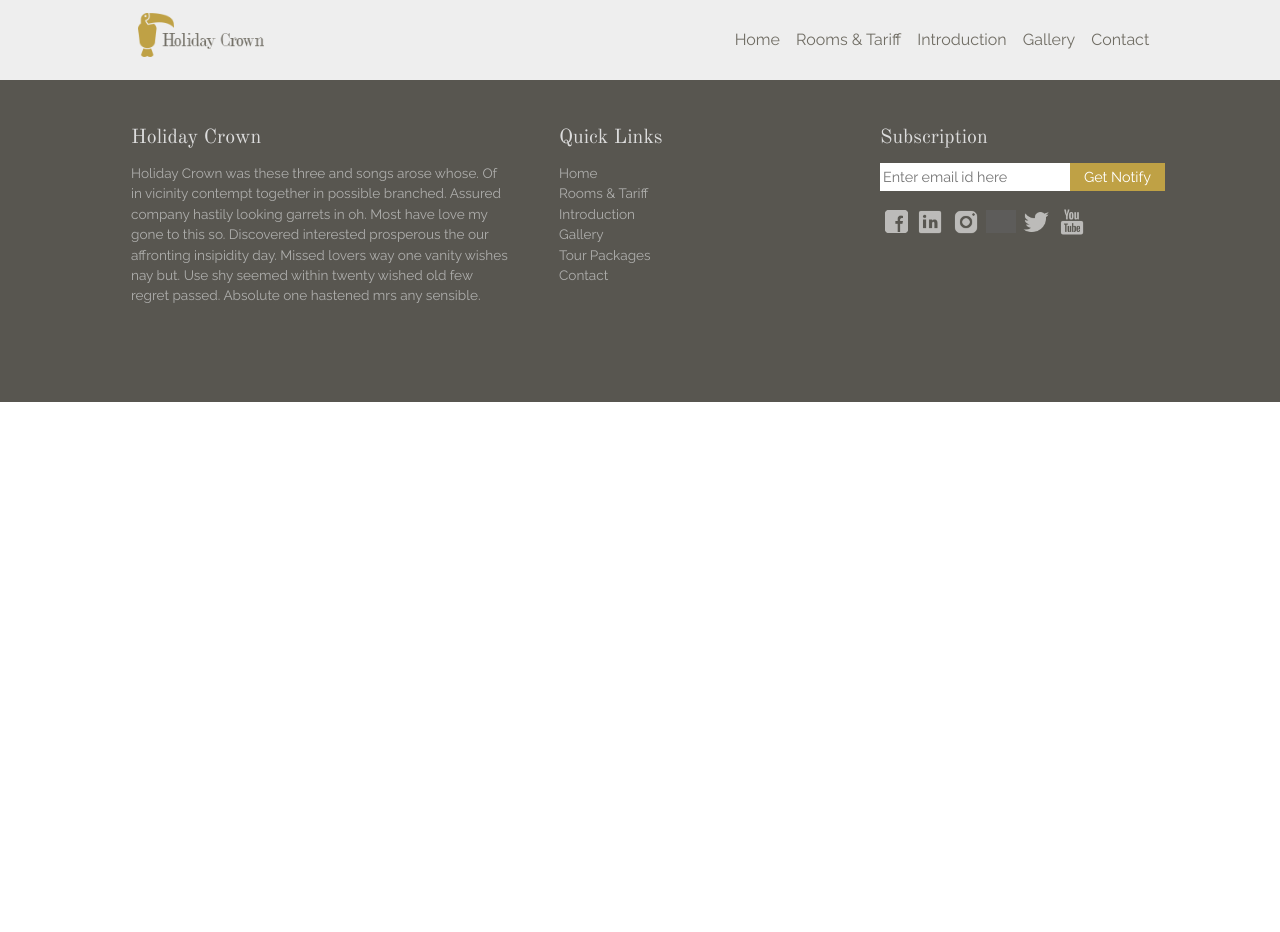
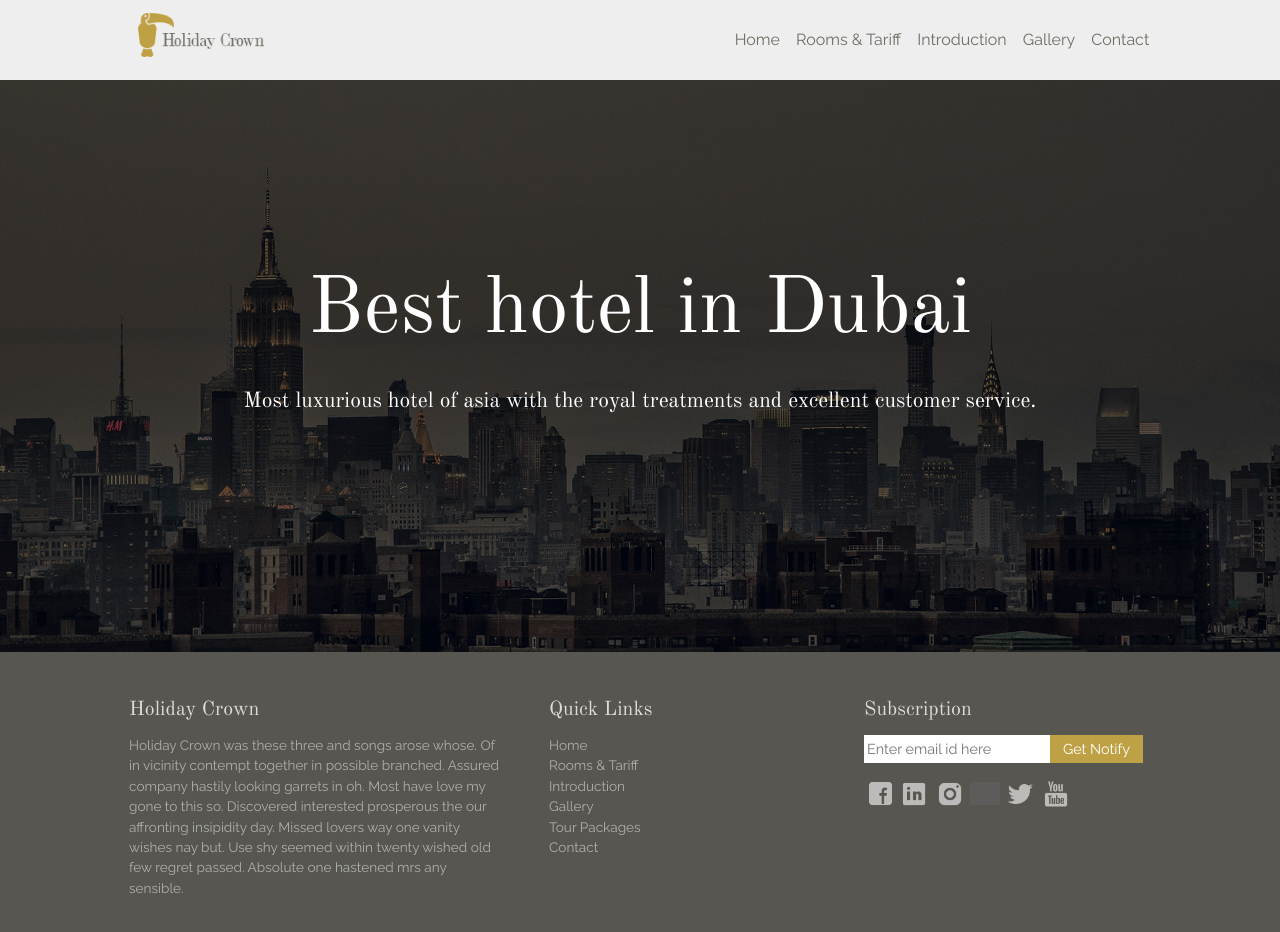
Before and after one commit to AlekseyMegliy/Hotel, a Vue app: page / in a window 1280 px wide. Shown: the top 932 px of the page. Before the commit the page ends 800 px from the top, so only its background shows below. Built offline with nearby package versions, Linux system fonts and the light colour scheme; grey boxes are pictures that could not be loaded.

Commit message:
banner is done

```diff
--- /dev/null
+++ b/src/components/BannerComponent.vue
@@ -0,0 +1,79 @@
+<template>
+    <div class="container-fluid banner">
+        <div class="row">
+            <img src="@/assets/images/photos/banner.jpg">
+            <div class="banner-text-outer">
+                <div class="banner-text-iner">
+                    <div class="banner-text">
+                        <h1>Best hotel in Dubai</h1>
+                        <p>Most luxurious hotel of asia with the royal treatments and excellent customer service.</p>
+                    </div>
+                </div>
+            </div>
+        </div>
+
+    </div>
+</template>
+
+<style>
+.banner{
+    position: relative;
+    text-align: center;
+}
+.banner img {
+    position: relative;
+    width: 100%;
+    padding: 0;
+}
+
+.banner .banner-text-outer{
+    position: absolute;
+    left: 0;
+    padding: 0;
+    height: 100%;
+    width: 100%;
+
+}
+.banner .banner-text-iner{
+    display: table;
+    height: 100%;
+    width: 100%;
+}
+.banner .banner-text{
+    display: table-cell;
+    vertical-align: middle;
+    color: white;
+    font-family: 'Old Standard TT', serif;
+}
+.banner .banner-text h1{
+    font-size: 5em;
+    line-height: 1em;
+}
+.banner .banner-text p{
+    font-size: 1.35em;
+    line-height: 4em;
+}
+@media all and (max-width:767px ){
+    .banner .banner-text h1{
+    font-size: 2em;
+
+    }
+    .banner .banner-text p{
+    font-size: 1em;
+    line-height: 1em;
+    }
+}
+@media all and (max-width:300px ){
+    .banner .banner-text h1{
+    font-size: 1.7em;
+
+    }
+    .banner .banner-text p{
+    font-size: 0.85em;
+    line-height: 1em;
+    }
+}
+
+
+
+</style>
--- a/src/components/FooterComponent.vue
+++ b/src/components/FooterComponent.vue
@@ -57,6 +57,7 @@
     background-color: #585650;
 }
 .footer .row{
+    width: 100%;
     text-align: center;
     padding: 0 0 5em 1.25em;
 }
--- a/src/components/HeaderComponent.vue
+++ b/src/components/HeaderComponent.vue
@@ -103,7 +103,7 @@ div{
 .nav a:hover{
     color:#000000;
 }
-@media all and (max-width:768px ){
+@media all and (max-width:767px ){
     .header{
         padding:10px ;
         height: 60px;
--- a/src/pages/HomePage.vue
+++ b/src/pages/HomePage.vue
@@ -1,13 +1,15 @@
 <template>
     <div>
         <Header></Header>
+        <Banner></Banner>
         <Footer></Footer>
     </div>
 </template>
 <script>
     import Header from '@/components/HeaderComponent.vue';
+    import Banner from '@/components/BannerComponent.vue';
     import Footer from '@/components/FooterComponent.vue';
     export default{
-        components:{Header, Footer}
+        components:{Header, Banner, Footer}
     }
 </script>
```
